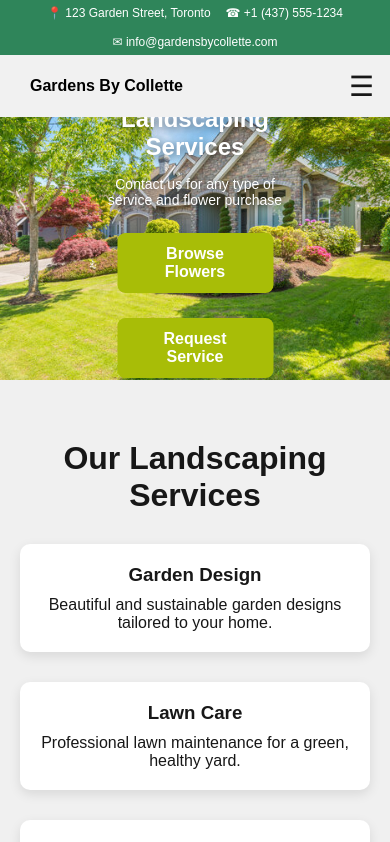
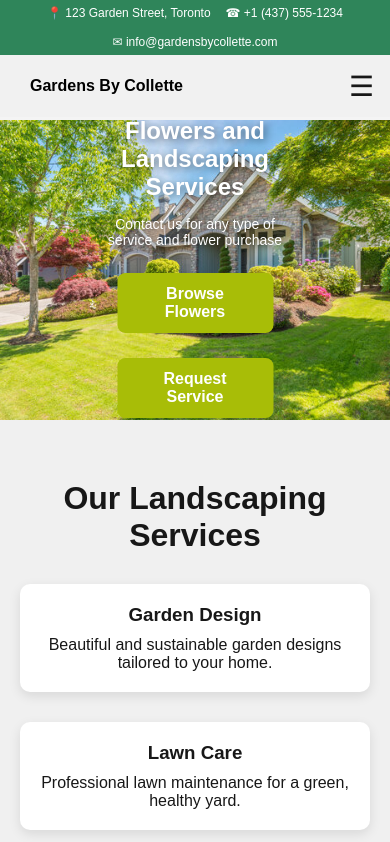
Before and after one commit to fazlayelahisafin/gardensbycollette, a Next.js app: page / in a window 390 px wide. Shown: the top 842 px of the page. Built offline with nearby package versions, Linux system fonts and the light colour scheme.

Commit message:
made all necessary changes

```diff
--- a/app/page.module.css
+++ b/app/page.module.css
@@ -1,7 +1,7 @@
 body {
   background: #f4f4f4;
   color: #171717;
-  padding-top: 80px;
+  padding-top: 120px;
   /* prevent content hiding behind fixed navbar */
 }
 
@@ -222,10 +222,3 @@ body {
     margin: 5px auto;
   }
 }
-
-@media (max-width: 768px) {
-  .hero {
-    padding-top: 80px;
-    /* adjust this value to match navbar height */
-  }
-}
```
